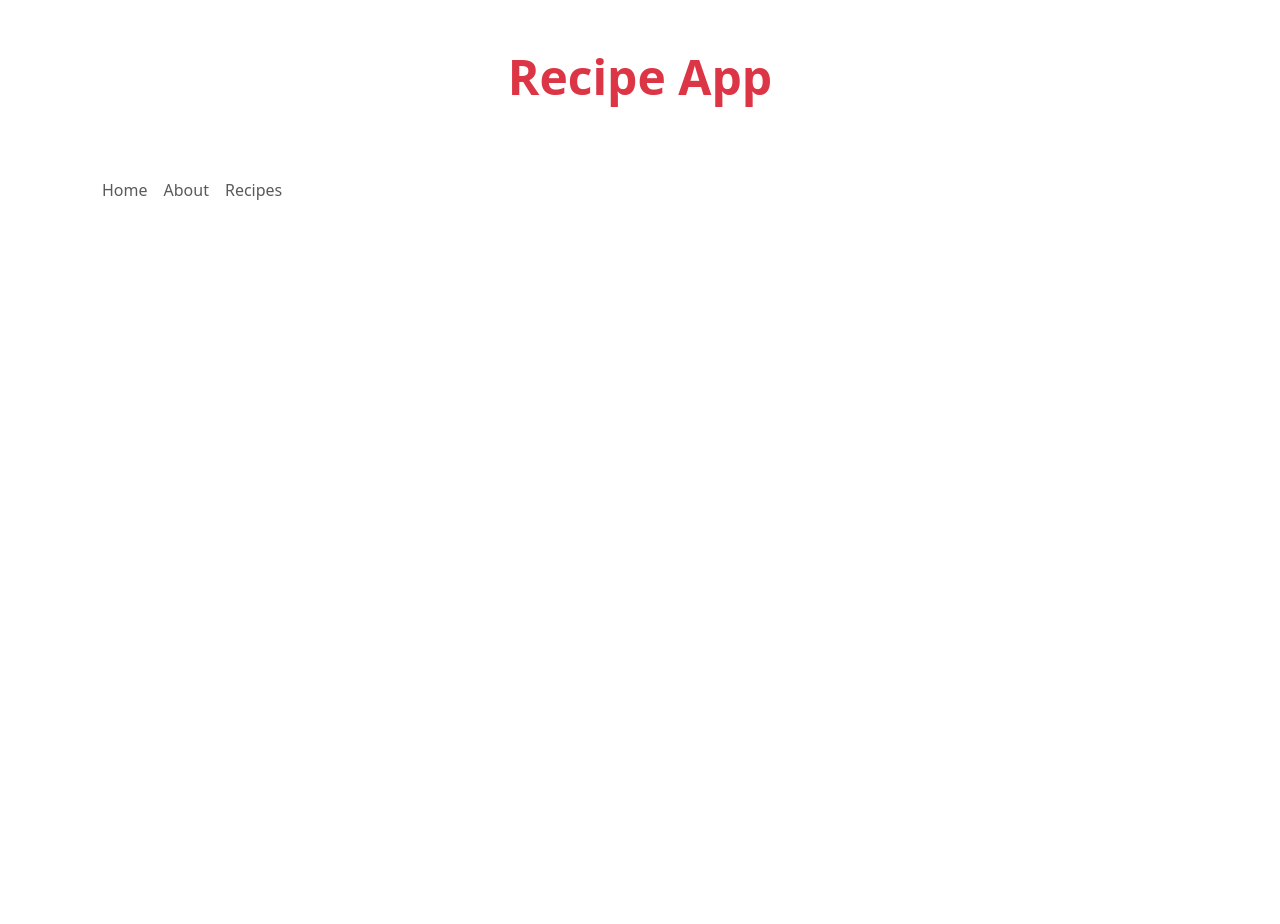
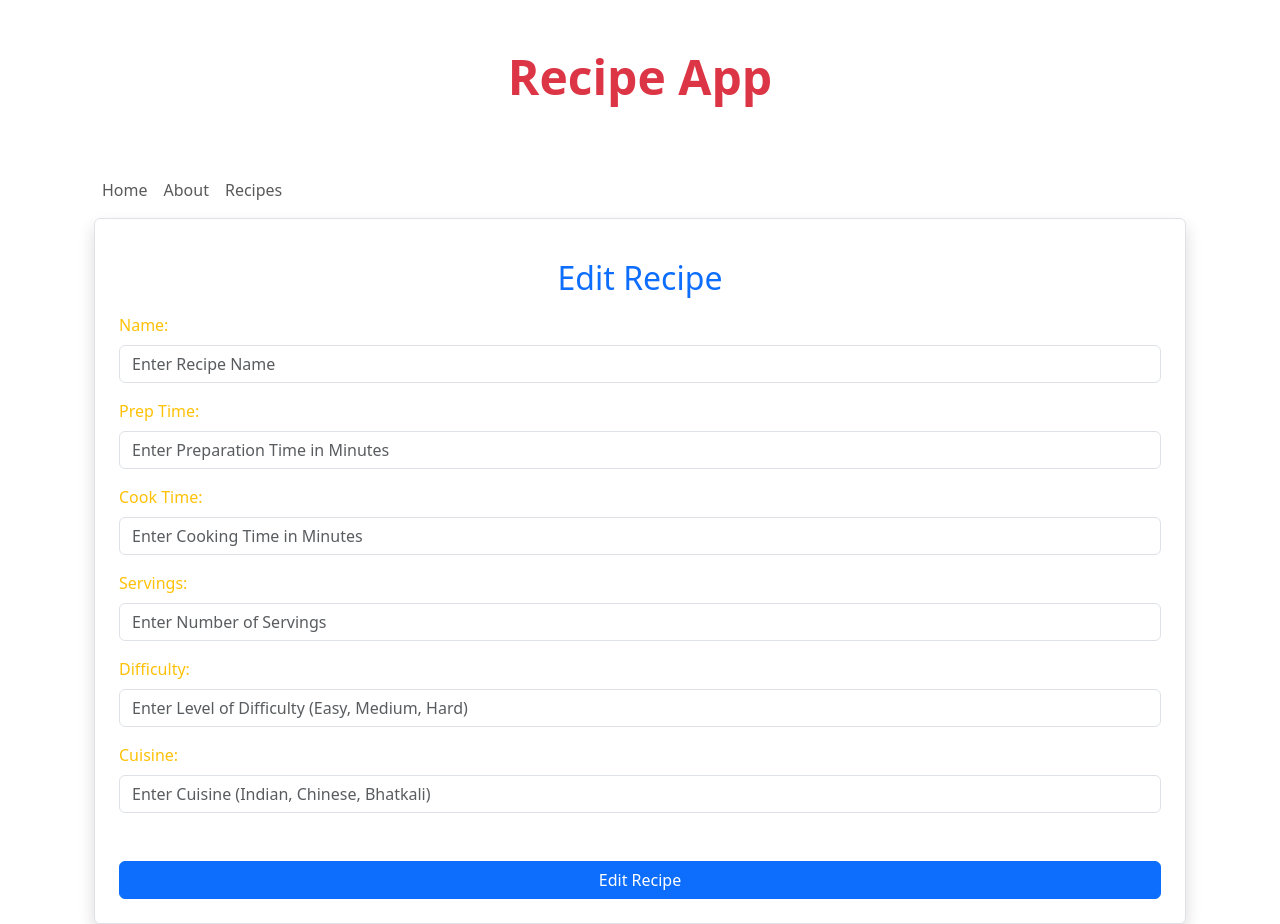
Before and after one commit to mohammedaeraf/react-batch6, a React (Vite) app in the folder my-app/: page /recipes-edit/1 in a window 1280 px wide. Before the commit the page ends 800 px from the top, so only its background shows below. Built offline with nearby package versions, Linux system fonts and the light colour scheme; no server answers.

Commit message:
Edit/Update Recipe

```diff
--- a/my-app/index.html
+++ b/my-app/index.html
@@ -4,7 +4,7 @@
     <meta charset="UTF-8" />
     <link rel="icon" type="image/svg+xml" href="/favicon.svg" />
     <meta name="viewport" content="width=device-width, initial-scale=1.0" />
-    <title>Courses App (built with React JS)</title>
+    <title>Recipe App (built with React JS)</title>
   </head>
   <body>
     <div id="root"></div>
--- a/my-app/src/App.tsx
+++ b/my-app/src/App.tsx
@@ -3,6 +3,7 @@ import RecipeAdd from "./RecipeAdd";
 import RecipeList from "./RecipeList";
 import Home from "./Home";
 import About from "./About";
+import RecipeEdit from "./RecipeEdit";
 
 function App() {
   return (
@@ -40,6 +41,7 @@ function App() {
               <Route path="/about" element={<About />} />
               <Route path="/recipes" element={<RecipeList />} />
               <Route path="/recipes-add" element={<RecipeAdd />} />
+              <Route path="/recipes-edit/:id" element={<RecipeEdit />} />
             </Routes>
           </main>
         </header>
--- /dev/null
+++ b/my-app/src/RecipeEdit.tsx
@@ -0,0 +1,159 @@
+import { useEffect, useState } from "react";
+import { useNavigate, useParams } from "react-router-dom";
+
+const API_URL = "https://67a75555203008941f674e2f.mockapi.io/recipes";
+
+function RecipeEdit() {
+  // Create provision to store data entered by the user
+  const [name, setName] = useState<string>("");
+  const [prepTimeMinutes, setPrepTimeMinutes] = useState<string>("");
+  const [cookTimeMinutes, setCookTimeMinutes] = useState<string>("");
+  const [servings, setServings] = useState<string>("");
+  const [difficulty, setDifficulty] = useState<string>("");
+  const [cuisine, setCuisine] = useState<string>("");
+
+  const navigate = useNavigate();
+  let params = useParams();
+
+  const fetchRecipe = async () => {
+    const response = await fetch(`${API_URL}/${params.id}`);
+    const recipe = await response.json();
+    setName(recipe.name);
+    setPrepTimeMinutes(recipe.prepTimeMinutes);
+    setCookTimeMinutes(recipe.cookTimeMinutes);
+    setServings(recipe.servings);
+    setDifficulty(recipe.difficulty);
+    setCuisine(recipe.cuisine);
+  };
+
+  useEffect( () => {
+    fetchRecipe();
+  }, [params.id])
+
+  // hits the API and adds the Recipe in Backend
+  const editRecipe = async () => {
+    // JavaScript
+    const recipe = {
+      name,
+      prepTimeMinutes,
+      cookTimeMinutes,
+      servings,
+      difficulty,
+      cuisine,
+    };
+
+    await fetch(`${API_URL}/${params.id}`, {
+      method: "PUT",
+      headers: {
+        "Content-Type": "application/json",
+      },
+      body: JSON.stringify(recipe),
+    });
+
+    // redirect to RecipeList component after adding
+    navigate("/recipes");
+  };
+  return (
+    <div className="container">
+      <div className="border rounded shadow p-4">
+        <h2 className="text-primary my-3 text-center">Edit Recipe</h2>
+        <div className="mb-3">
+          <label htmlFor="nameTextBox" className="form-label text-warning">
+            Name:{" "}
+          </label>
+          <input
+            type="text"
+            className="form-control"
+            placeholder="Enter Recipe Name"
+            id="nameTextBox"
+            value={name}
+            onChange={(event) => setName(event.target.value)}
+          />
+        </div>
+        {/* Controls for Prep Time */}
+        <div className="mb-3">
+          <label htmlFor="prepTimeTextBox" className="form-label text-warning">
+            Prep Time:{" "}
+          </label>
+          <input
+            type="text"
+            className="form-control"
+            placeholder="Enter Preparation Time in Minutes"
+            id="prepTimeTextBox"
+            value={prepTimeMinutes}
+            onChange={(event) => setPrepTimeMinutes(event.target.value)}
+          />
+        </div>
+        {/* Controls for Cook Time */}
+        <div className="mb-3">
+          <label htmlFor="cookTimeTextBox" className="form-label text-warning">
+            Cook Time:{" "}
+          </label>
+          <input
+            type="text"
+            className="form-control"
+            placeholder="Enter Cooking Time in Minutes"
+            id="cookTimeTextBox"
+            value={cookTimeMinutes}
+            onChange={(event) => setCookTimeMinutes(event.target.value)}
+          />
+        </div>
+        {/* Controls for Cook Time */}
+        <div className="mb-3">
+          <label htmlFor="servingsTextBox" className="form-label text-warning">
+            Servings:{" "}
+          </label>
+          <input
+            type="text"
+            className="form-control"
+            placeholder="Enter Number of Servings"
+            id="servingsTextBox"
+            value={servings}
+            onChange={(event) => setServings(event.target.value)}
+          />
+        </div>
+        {/* Controls for Difficulty */}
+        <div className="mb-3">
+          <label
+            htmlFor="difficultyTextBox"
+            className="form-label text-warning"
+          >
+            Difficulty:{" "}
+          </label>
+          <input
+            type="text"
+            className="form-control"
+            placeholder="Enter Level of Difficulty (Easy, Medium, Hard)"
+            id="difficultyTextBox"
+            value={difficulty}
+            onChange={(event) => setDifficulty(event.target.value)}
+          />
+        </div>
+        {/* Controls for Cusine */}
+        <div className="mb-3">
+          <label htmlFor="cuisineTextBox" className="form-label text-warning">
+            Cuisine:{" "}
+          </label>
+          <input
+            type="text"
+            className="form-control"
+            placeholder="Enter Cuisine (Indian, Chinese, Bhatkali)"
+            id="cuisineTextBox"
+            value={cuisine}
+            onChange={(event) => setCuisine(event.target.value)}
+          />
+        </div>
+        {/* Control for Add Recipe button */}
+        <div className="mt-5">
+          <button
+            className="btn btn-primary w-100"
+            onClick={() => editRecipe()}
+          >
+            Edit Recipe
+          </button>
+        </div>
+      </div>
+    </div>
+  );
+}
+export default RecipeEdit;
--- a/my-app/src/RecipeList.tsx
+++ b/my-app/src/RecipeList.tsx
@@ -43,6 +43,7 @@ function RecipeList() {
             <th>Servings</th>
             <th>Difficulty</th>
             <th>Cuisine</th>
+            <th>Actions</th>
           </tr>
         </thead>
         <tbody>
@@ -55,6 +56,20 @@ function RecipeList() {
               <td>{recipe.servings}</td>
               <td>{recipe.difficulty}</td>
               <td>{recipe.cuisine}</td>
+              <td>
+                <Link
+                  to={`/recipes-edit/${recipe.id}`}
+                  className="btn btn-warning me-2"
+                >
+                  Edit
+                </Link>
+                <Link
+                  to={`/recipes-edit/${recipe.id}`}
+                  className="btn btn-danger me-2"
+                >
+                  Delete
+                </Link>
+              </td>
             </tr>
           ))}
         </tbody>
```
